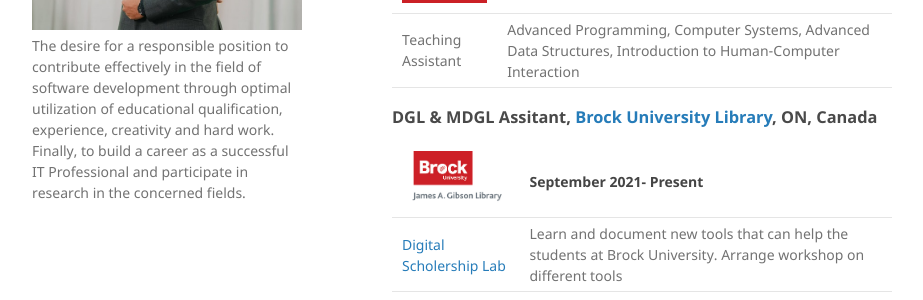
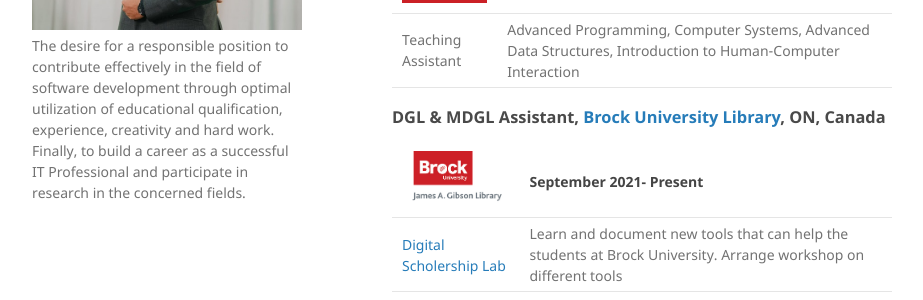
Before and after one commit to MohaiminEhsan/Homepage, a Jekyll site: the page built from index.md, in a window 1280 px wide and 1354 px high. Shown: the part 299-599 px from the top of the window, without its empty margins (178-1101 px from the left). Built offline with Jekyll 4.4.1, drawn with Linux system fonts in a browser that asks for light colours; our own code applies the rules of GitHub Pages for plain Markdown files.

Commit message:
Update index.md

```diff
--- a/index.md
+++ b/index.md
@@ -18,7 +18,7 @@ layout: default
 
 
 
-### DGL & MDGL Assitant, [Brock University Library](https://brocku.ca/library/), ON, Canada
+### DGL & MDGL Assistant, [Brock University Library](https://brocku.ca/library/), ON, Canada
 
 
 
```
